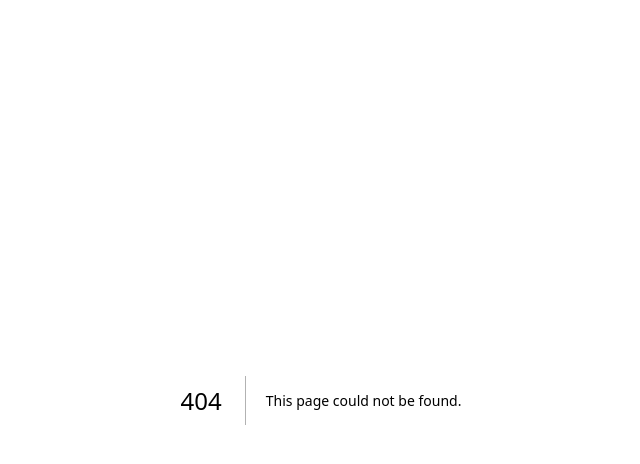
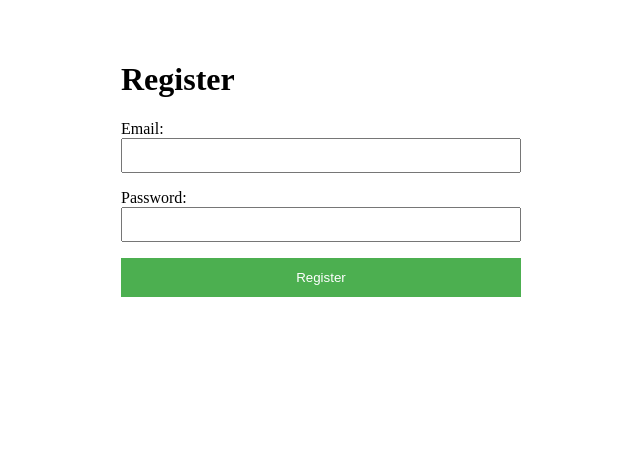
Before and after one commit to Slooma951/Major-Group-Project, a Next.js app in the folder DVS Note/dvsnote/: page /register in a window 1280 px wide. Before the commit this address had no page. Shown: the top 464 px of the page, without its empty margins (319-959 px from the left). Built offline with nearby package versions, Linux system fonts and the light colour scheme.

Commit message:
Added in a Register Page that adds Data to the DB

```diff
--- a/DVS Note/dvsnote/package.json
+++ b/DVS Note/dvsnote/package.json
@@ -13,7 +13,10 @@
     "@emotion/styled": "^11.13.0",
     "@mui/icons-material": "^6.1.6",
     "@mui/material": "^6.1.6",
+    "bcryptjs": "^2.4.3",
+    "dotenv": "^16.4.5",
     "mongodb": "^6.10.0",
+    "mongoose": "^8.8.0",
     "next": "15.0.2",
     "react": "^18.3.1",
     "react-dom": "^18.3.1"
--- /dev/null
+++ b/DVS Note/dvsnote/src/lib/mongoUtil.js
@@ -0,0 +1,22 @@
+// mongoUtil.js
+import { MongoClient } from 'mongodb';
+
+const uri = process.env.DB_URI; // Ensure this is correctly configured in your .env.local file
+const client = new MongoClient(uri);
+
+let dbConnection;
+
+async function connectToDatabase() {
+    if (!dbConnection) {
+        try {
+            await client.connect();
+            dbConnection = client.db('DVSDB'); // Make sure 'DVSDB' is the correct database name
+        } catch (error) {
+            console.error("Database connection error:", error);
+            throw error;
+        }
+    }
+    return dbConnection;
+}
+
+export default connectToDatabase;
--- /dev/null
+++ b/DVS Note/dvsnote/src/pages/api/register.js
@@ -0,0 +1,29 @@
+// src/pages/api/register.js
+import connectToDatabase from '../../lib/mongoUtil';
+import bcrypt from 'bcryptjs';
+
+export default async function handler(req, res) {
+    if (req.method === 'POST') {
+        try {
+            const db = await connectToDatabase(); // Ensure this is awaited properly
+            const { email, password } = req.body;
+            const hashedPassword = await bcrypt.hash(password, 10);
+
+            const result = await db.collection('users').insertOne({
+                email,
+                password: hashedPassword,
+            });
+
+            if (result.acknowledged) {
+                res.status(201).json({ success: true, message: 'User registered' });
+            } else {
+                res.status(400).json({ success: false, message: 'Registration failed' });
+            }
+        } catch (error) {
+            console.error('Error in registration:', error);
+            res.status(500).json({ success: false, message: 'Server error' });
+        }
+    } else {
+        res.status(405).json({ success: false, message: 'Method not allowed' });
+    }
+}
--- /dev/null
+++ b/DVS Note/dvsnote/src/pages/register.js
@@ -0,0 +1,80 @@
+import { useState } from 'react';
+
+export default function Register() {
+    const [email, setEmail] = useState('');
+    const [password, setPassword] = useState('');
+    const [message, setMessage] = useState('');
+    const [loading, setLoading] = useState(false);
+
+    const handleSubmit = async (e) => {
+        e.preventDefault();
+        setLoading(true);
+        setMessage('');
+
+        try {
+            const response = await fetch('/api/register', {
+                method: 'POST',
+                headers: {
+                    'Content-Type': 'application/json',
+                },
+                body: JSON.stringify({ email, password }),
+            });
+
+            const data = await response.json();
+            setLoading(false);
+
+            if (response.ok) {
+                setMessage(data.message || 'Registration successful');
+                setEmail('');
+                setPassword('');
+            } else {
+                setMessage(data.message || 'Registration failed');
+            }
+        } catch (error) {
+            setLoading(false);
+            setMessage('An error occurred. Please try again.');
+        }
+    };
+
+    return (
+        <div style={{ maxWidth: '400px', margin: '0 auto', padding: '2rem' }}>
+            <h1>Register</h1>
+            <form onSubmit={handleSubmit} style={{ display: 'flex', flexDirection: 'column' }}>
+                <label htmlFor="email">Email:</label>
+                <input
+                    type="email"
+                    id="email"
+                    value={email}
+                    onChange={(e) => setEmail(e.target.value)}
+                    required
+                    style={{ padding: '0.5rem', marginBottom: '1rem' }}
+                />
+
+                <label htmlFor="password">Password:</label>
+                <input
+                    type="password"
+                    id="password"
+                    value={password}
+                    onChange={(e) => setPassword(e.target.value)}
+                    required
+                    style={{ padding: '0.5rem', marginBottom: '1rem' }}
+                />
+
+                <button
+                    type="submit"
+                    style={{
+                        padding: '0.75rem',
+                        backgroundColor: '#4CAF50',
+                        color: 'white',
+                        border: 'none',
+                        cursor: 'pointer',
+                    }}
+                    disabled={loading}
+                >
+                    {loading ? 'Registering...' : 'Register'}
+                </button>
+            </form>
+            {message && <p style={{ marginTop: '1rem', color: message.includes('successful') ? 'green' : 'red' }}>{message}</p>}
+        </div>
+    );
+}
```
Also changed, not shown: DVS Note/dvsnote/src/models/User.js (added, +16 -0 lines), DVS Note/dvsnote/src/page/api/login.js (added, +29 -0 lines), 1 other file (tests, documents, lock files or other folders).
